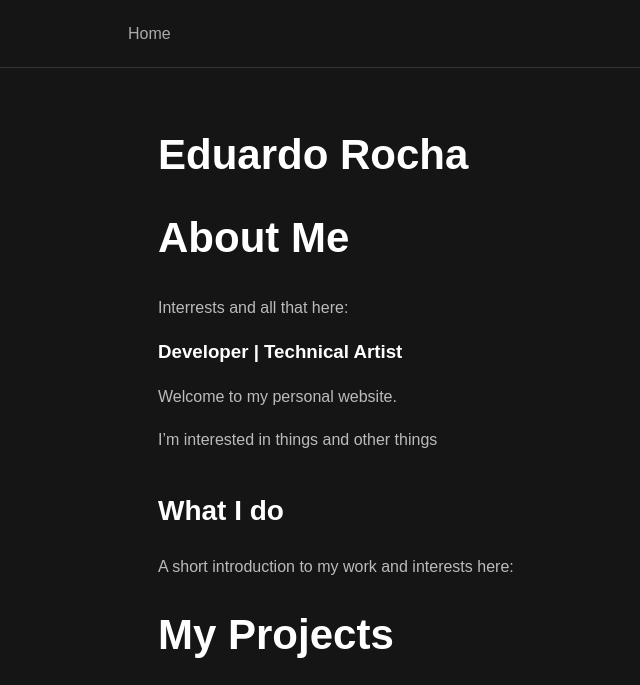
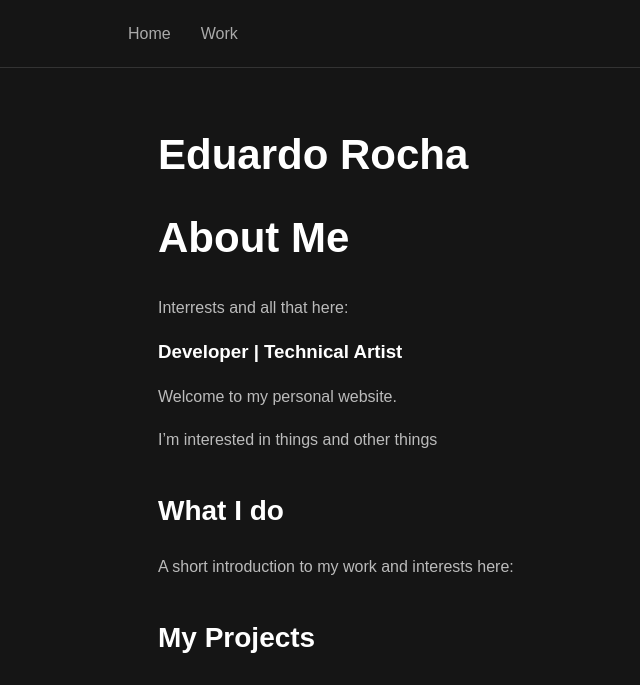
Before and after one commit to duducg/duducg.github.io, a Jekyll site: the page built from index.md, in a window 1280 px wide and 1400 px high. Shown: the top 685 px of the window, without its empty margins (12-652 px from the left). Built offline with Jekyll 4.4.1, drawn with Linux system fonts in a browser that asks for light colours; grey boxes are pictures that could not be loaded.

Commit message:
Test sticky header and auto scroll

```diff
--- a/_includes/header.html
+++ b/_includes/header.html
@@ -1,6 +1,7 @@
 <header class="site-header">
     <nav>
         <a href="{{ '/' | relative_url }}">Home</a>
+        <a href="#WORK">Work</a>
         <!-- <a href="{{ '/cv/' | relative_url }}">CV</a>
         <a href="{{ '/projects/' | relative_url }}">Projects</a>
         <a href="{{ '/about/' | relative_url }}">About</a> -->
--- a/assets/css/style.css
+++ b/assets/css/style.css
@@ -1,5 +1,8 @@
 
 /* General page styling */
+html {
+  scroll-behavior: smooth;
+}
 
 * {
     box-sizing: border-box;
@@ -26,6 +29,13 @@ body {
 .site-header {
     border-bottom: 1px solid #333;
     padding: 20px 30px;
+
+    /* Sticky header modifications */
+    position: -webkit-sticky; /* Safari support */
+    position: sticky;
+    top: 0;
+    z-index: 1000;
+    background: #151515;
 }
 
 .site-header nav {
--- a/index.md
+++ b/index.md
@@ -22,9 +22,11 @@ A short introduction to my work and interests here:
 
 [//]: <> (WORK)
 
-# My Projects
+<div id="WORK">
+    <h2>My Projects </h2>
+</div>
 
-<div class="project-grid">
+<div class="project-grid" >
 
     <a href="/projects/voxel-terrain/" class="project-card">
         <img src="/assets/images/voxel-terrain.png" alt="Voxel Terrain">
```
